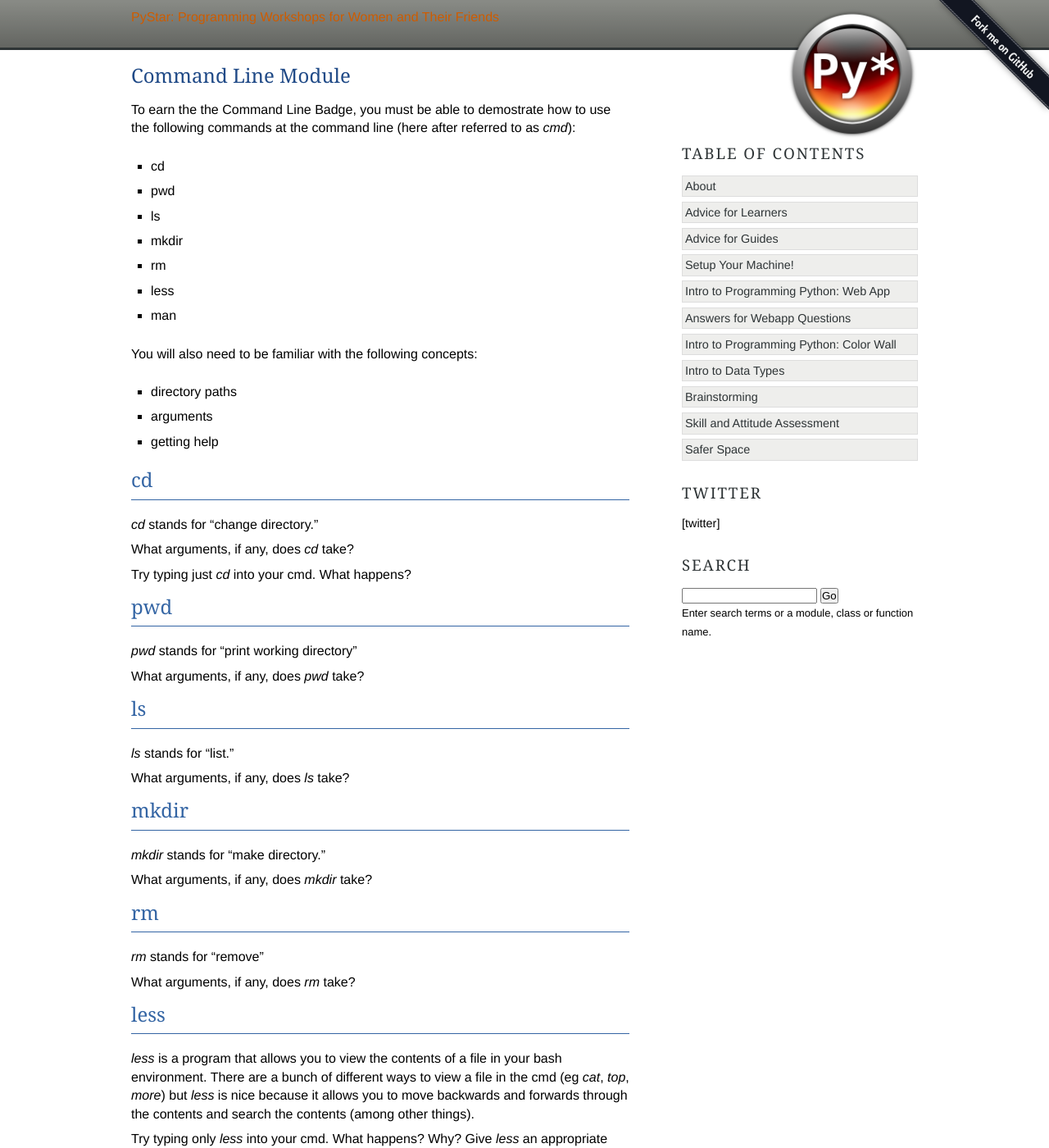
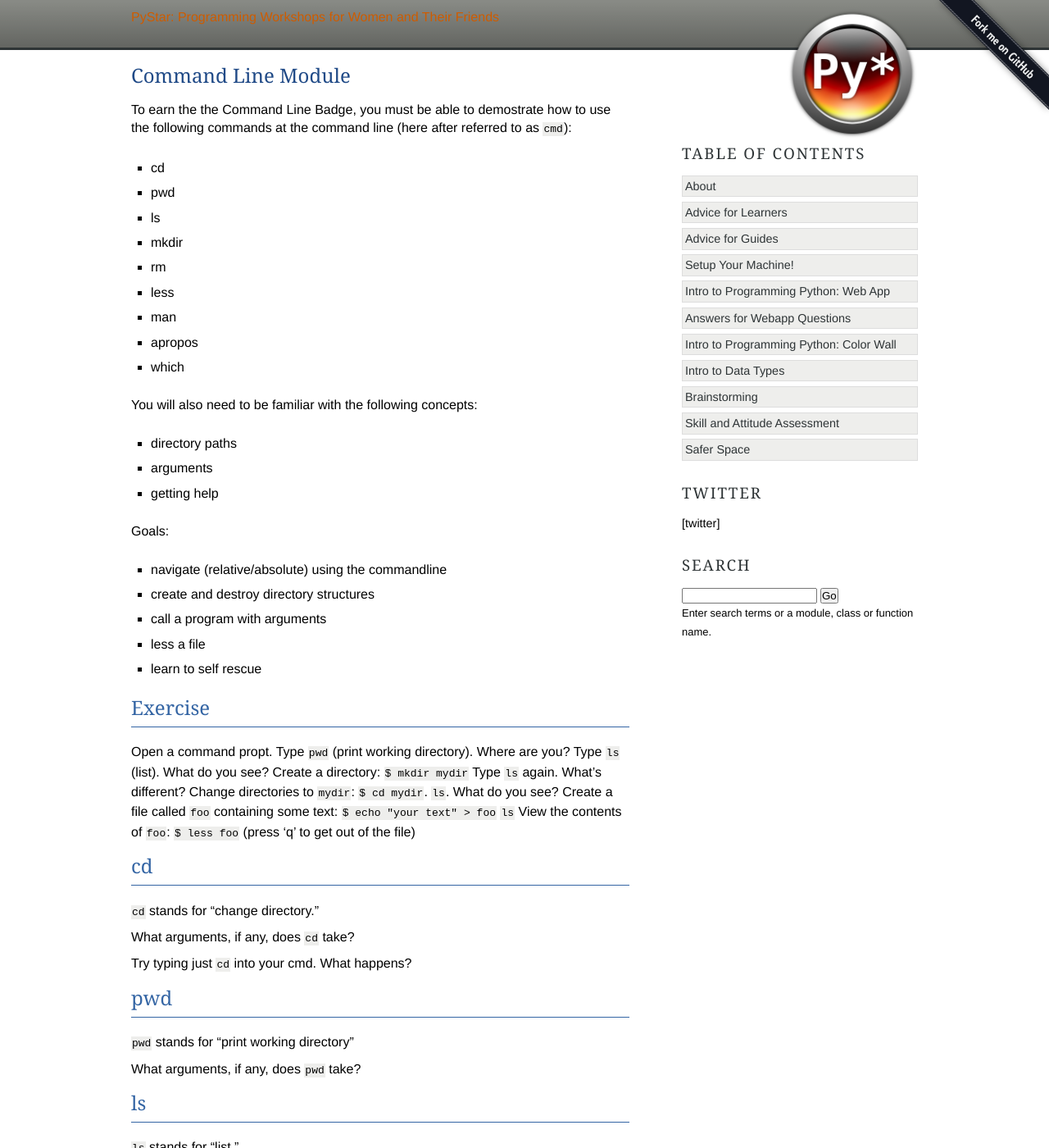
Before and after one commit to lsblakk/pystar, a Sphinx documentation site: the page built from docs/badges/badge_cmd.rst, in a window 1280 px wide and 1400 px high. Shown: the whole window at 82% size. Built offline with Sphinx 7.4.7, drawn with Linux system fonts in a browser that asks for light colours; nearby versions of some CDN libraries; library files that are not in the unit come from our copies; comment, search, counter and statistics services are not loaded.

Commit message:
new badges

```diff
--- a/docs/badges/badge_cmd.rst
+++ b/docs/badges/badge_cmd.rst
@@ -1,7 +1,7 @@
 Command Line Module
 ===================
 
-To earn the the Command Line Badge, you must be able to demostrate how to use the following commands at the command line (here after referred to as `cmd`):
+To earn the the Command Line Badge, you must be able to demostrate how to use the following commands at the command line (here after referred to as ``cmd``):
 
 * cd
 * pwd
@@ -10,6 +10,8 @@ To earn the the Command Line Badge, you must be able to demostrate how to use th
 * rm
 * less
 * man
+* apropos
+* which
 
 You will also need to be familiar with the following concepts:
 
@@ -17,60 +19,82 @@ You will also need to be familiar with the following concepts:
 * arguments
 * getting help
 
+Goals:
+
+* navigate (relative/absolute) using the commandline
+* create and destroy directory structures
+* call a program with arguments
+* less a file
+* learn to self rescue
+
+Exercise
+---------
+
+Open a command propt.
+Type ``pwd`` (print working directory). Where are you?
+Type ``ls`` (list). What do you see?
+Create a directory: ``$ mkdir mydir``
+Type ``ls`` again. What's different?
+Change directories to ``mydir``: ``$ cd mydir``.
+``ls``. What do you see?
+Create a file called ``foo`` containing some text: ``$ echo "your text" > foo``
+``ls``
+View the contents of ``foo``: ``$ less foo`` (press 'q' to get out of the file)
+
 
 cd
 ---
 
-`cd` stands for "change directory."
+``cd`` stands for "change directory."
 
-What arguments, if any, does `cd` take?
+What arguments, if any, does ``cd`` take?
 
-Try typing just `cd` into your cmd. What happens?
+Try typing just ``cd`` into your cmd. What happens?
 
 
 pwd
 ----
 
-`pwd` stands for "print working directory"
+``pwd`` stands for "print working directory"
 
-What arguments, if any, does `pwd` take?
+What arguments, if any, does ``pwd`` take?
 
 ls
 ---
 
-`ls` stands for "list."
+``ls`` stands for "list."
 
-What arguments, if any, does `ls` take?
+What arguments, if any, does ``ls`` take?
 
 mkdir
 ------
 
-`mkdir` stands for "make directory."
+``mkdir`` stands for "make directory."
 
-What arguments, if any, does `mkdir` take?
+What arguments, if any, does ``mkdir`` take?
 
 rm
 --
 
-`rm` stands for "remove"
+``rm`` stands for "remove"
 
-What arguments, if any, does `rm` take?
+What arguments, if any, does ``rm`` take?
 
 less
 ----
 
-`less` is a program that allows you to view the contents of a file in your bash environment. There are a bunch of
-different ways to view a file in the cmd (eg `cat`, `top`, `more`) but `less` is nice because it allows you to move backwards and forwards through the contents and search the contents (among other things).
+``less`` is a program that allows you to view the contents of a file in your bash environment. There are a bunch of
+different ways to view a file in the cmd (eg ``cat``, ``top``, ``more``) but ``less`` is nice because it allows you to move backwards and forwards through the contents and search the contents (among other things).
 
-Try typing only `less` into your cmd. What happens? Why?
-Give `less` an appropriate argument. What happens now? Where did your prompt go and how do you get it back?
+Try typing only ``less`` into your cmd. What happens? Why?
+Give ``less`` an appropriate argument. What happens now? Where did your prompt go and how do you get it back?
 
 man
 ---
 
-`man` is short for "manual" - instructions about how to use a particular command. The output of running the `man`
-command is called a "man page" or "manual page." Man pages open in `less` (see above).
+``man`` is short for "manual" - instructions about how to use a particular command. The output of running the ``man``
+command is called a "man page" or "manual page." Man pages open in ``less`` (see above).
 
-What arguments, if any, does `man` take?
+What arguments, if any, does ``man`` take?
 
-(Try typing `man man` into your cmd.)
+(Try typing ``man man`` into your cmd.)
```
